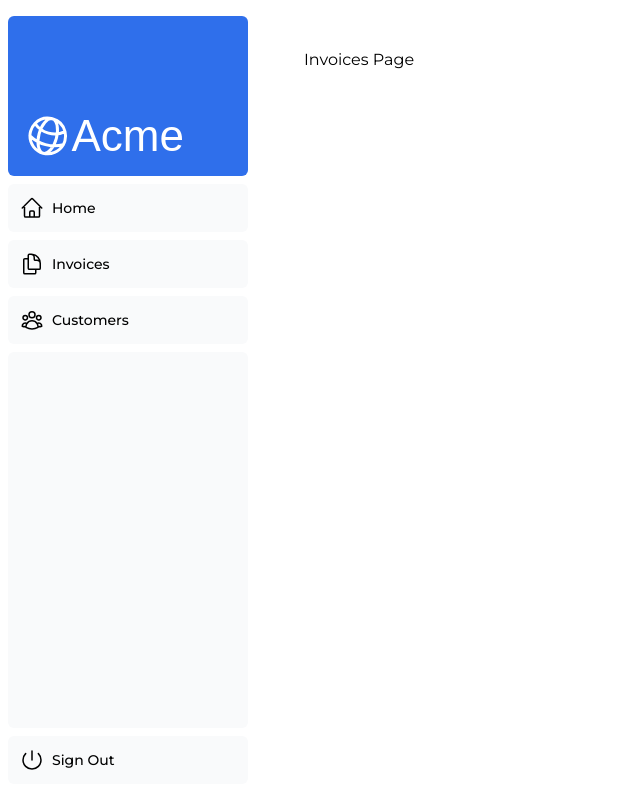
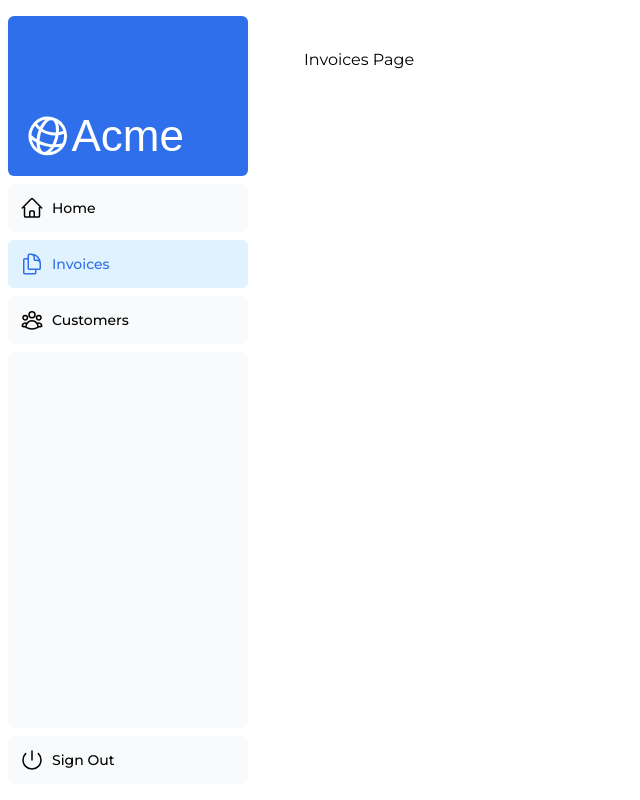
Before and after one commit to eruedasanchez/nextJS-14, a Next.js app in the folder nextjs-dashboard/: page /dashboard/invoices in a window 1280 px wide. Shown: the whole page, without its empty margins (0-640 px from the left). Built offline with nearby package versions, Linux system fonts and the light colour scheme; a web font is replaced by a local one.

Commit message:
NextJs hooks and use client

```diff
--- a/nextjs-dashboard/app/ui/dashboard/nav-links.tsx
+++ b/nextjs-dashboard/app/ui/dashboard/nav-links.tsx
@@ -1,5 +1,8 @@
+'use client';
+
 import { HomeIcon, DocumentDuplicateIcon, UserGroupIcon } from '@heroicons/react/24/outline';
 import Link from 'next/link';
+import { usePathname } from 'next/navigation';
 
 // Map of links to display in the side navigation.
 // Depending on the size of the application, this would be stored in a database.
@@ -10,6 +13,7 @@
 ];
 
 export default function NavLinks() {
+  const pathname = usePathname();
   return (
     <>
       {links.map((link) => {
@@ -18,9 +22,10 @@
           <Link
             key={link.name}
             href={link.href}
-            className="flex h-[48px] grow items-center justify-center gap-2
+            className={`flex h-[48px] grow items-center justify-center gap-2
             rounded-md bg-gray-50 p-3 text-sm font-medium hover:bg-sky-100 hover:text-blue-600
-            md:flex-none md:justify-start md:p-2 md:px-3"
+            md:flex-none md:justify-start md:p-2 md:px-3
+            ${pathname === link.href ? 'bg-sky-100 text-blue-600' : ''}`}
           >
             <LinkIcon className="w-6" />
             <p className="hidden md:block">{link.name}</p>
```
Also changed, not shown: 1 other file (tests, documents, lock files or other folders).
